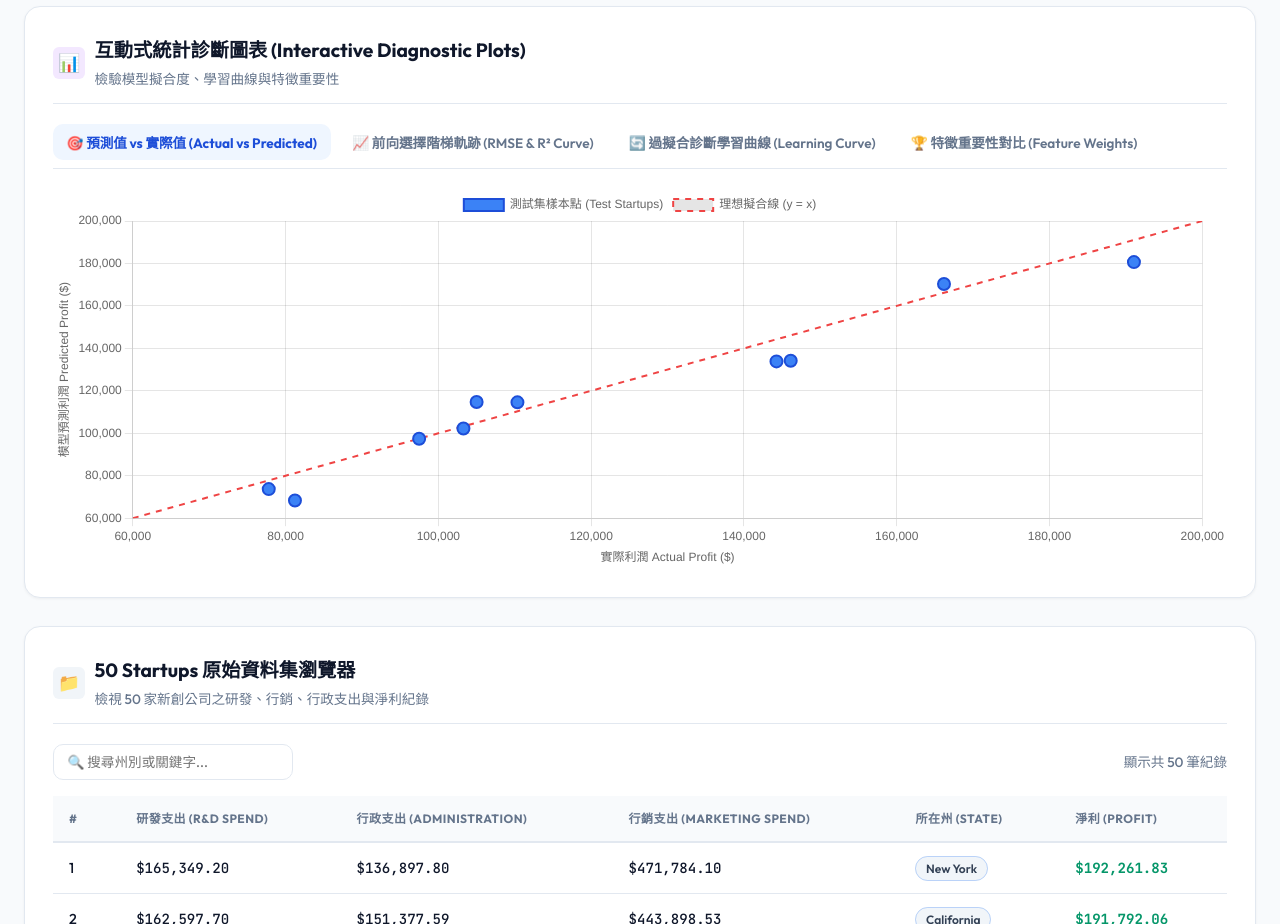
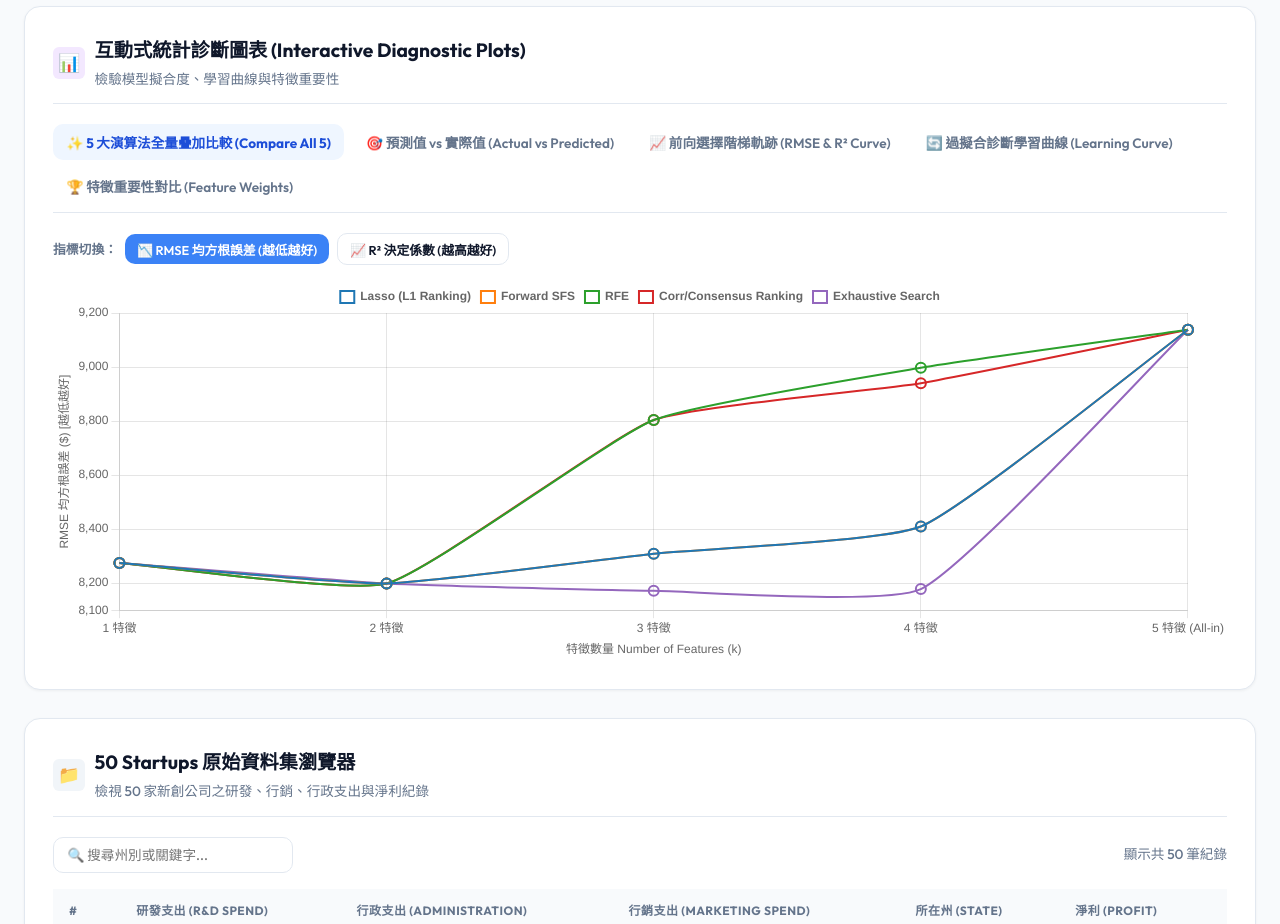
Before and after one commit to naz0914/50-Startups-dataset-for-Multiple-Linear-Regression, a plain HTML site: page index.html in a window 1280 px wide. Shown: the part 2360-3284 px from the top of the page. Drawn offline with nearby package versions, Linux system fonts and the light colour scheme.

Commit message:
feat: add 5-method feature selection comparison dual chart and interactive visualizer

```diff
--- a/app.js
+++ b/app.js
@@ -545,7 +545,8 @@ const APP_DATA = {
 // State Variables
 let currentMode = 'top2'; // 'top2' | 'full'
 let currentState = 'California';
-let currentChartTab = 'pred_vs_actual';
+let currentChartTab = 'fs_5methods';
+let currentFS5Metric = 'rmse'; // 'rmse' | 'r2'
 let mainChart = null;
 
 // Initialize on DOM loaded
@@ -791,8 +792,41 @@ function filterDataTable() {
 }
 
 // Initialize Charts
+// 5-Method Comparison Data
+const FS_5METHODS_DATA = {
+  k_labels: ['1 特徵', '2 特徵', '3 特徵', '4 特徵', '5 特徵 (All-in)'],
+  rmse: {
+    'Lasso (L1 Ranking)': [8274.87, 8198.80, 8309.06, 8409.92, 9137.99],
+    'Forward SFS': [8274.87, 8198.80, 8309.06, 8409.92, 9137.99],
+    'RFE': [8274.87, 8198.80, 8803.78, 8997.20, 9137.99],
+    'Corr/Consensus Ranking': [8274.87, 8198.80, 8803.78, 8940.15, 9137.99],
+    'Exhaustive Search': [8274.87, 8198.80, 8171.65, 8178.37, 9137.99]
+  },
+  r2: {
+    'Lasso (L1 Ranking)': [0.946459, 0.947439, 0.946015, 0.944697, 0.934707],
+    'Forward SFS': [0.946459, 0.947439, 0.946015, 0.944697, 0.934707],
+    'RFE': [0.946459, 0.947439, 0.939396, 0.936703, 0.934707],
+    'Corr/Consensus Ranking': [0.946459, 0.947439, 0.939396, 0.937500, 0.934707],
+    'Exhaustive Search': [0.946459, 0.947439, 0.947786, 0.947700, 0.934707]
+  },
+  colors: {
+    'Lasso (L1 Ranking)': '#1f77b4',
+    'Forward SFS': '#ff7f0e',
+    'RFE': '#2ca02c',
+    'Corr/Consensus Ranking': '#d62728',
+    'Exhaustive Search': '#9467bd'
+  }
+};
+
 function initChart() {
-  renderPredVsActualChart();
+  renderFS5MethodsChart();
+}
+
+function setFS5Metric(metric) {
+  currentFS5Metric = metric;
+  document.getElementById('btn-toggle-rmse').className = (metric === 'rmse') ? 'btn-primary' : 'btn-secondary';
+  document.getElementById('btn-toggle-r2').className = (metric === 'r2') ? 'btn-primary' : 'btn-secondary';
+  renderFS5MethodsChart();
 }
 
 function switchChartTab(tab) {
@@ -800,10 +834,65 @@ function switchChartTab(tab) {
   document.querySelectorAll('.tab-btn').forEach(btn => btn.classList.remove('active'));
   event.target.classList.add('active');
 
-  if (tab === 'pred_vs_actual') renderPredVsActualChart();
+  const toggleBox = document.getElementById('fs5-metric-toggle');
+  if (toggleBox) {
+    toggleBox.style.display = (tab === 'fs_5methods') ? 'flex' : 'none';
+  }
+
+  if (tab === 'fs_5methods') renderFS5MethodsChart();
+  else if (tab === 'pred_vs_actual') renderPredVsActualChart();
   else if (tab === 'fs_curve') renderFSCurveChart();
   else if (tab === 'learning_curve') renderLearningCurveChart();
   else if (tab === 'feature_importance') renderFeatureImportanceChart();
+}
+
+function renderFS5MethodsChart() {
+  const ctx = document.getElementById('mainChart').getContext('2d');
+  if (mainChart) mainChart.destroy();
+
+  const isRMSE = (currentFS5Metric === 'rmse');
+  const datasetMap = isRMSE ? FS_5METHODS_DATA.rmse : FS_5METHODS_DATA.r2;
+
+  const datasets = Object.keys(datasetMap).map(name => {
+    return {
+      label: name,
+      data: datasetMap[name],
+      borderColor: FS_5METHODS_DATA.colors[name],
+      backgroundColor: 'transparent',
+      borderWidth: 2,
+      pointRadius: 5,
+      pointHoverRadius: 8,
+      tension: 0.15
+    };
+  });
+
+  mainChart = new Chart(ctx, {
+    type: 'line',
+    data: {
+      labels: FS_5METHODS_DATA.k_labels,
+      datasets: datasets
+    },
+    options: {
+      responsive: true,
+      maintainAspectRatio: false,
+      plugins: {
+        legend: { position: 'top', labels: { boxWidth: 14, font: { weight: '600' } } },
+        tooltip: {
+          callbacks: {
+            label: (ctx) => isRMSE ? ctx.dataset.label + ': ' + fmtCurr(ctx.raw) : ctx.dataset.label + ': R² = ' + fmtNum(ctx.raw, 6)
+          }
+        }
+      },
+      scales: {
+        x: { title: { display: true, text: '特徵數量 Number of Features (k)' } },
+        y: {
+          title: { display: true, text: isRMSE ? 'RMSE 均方根誤差 ($) [越低越好]' : 'R² 決定係數 [越高越好]' },
+          min: isRMSE ? 8100 : 0.932,
+          max: isRMSE ? 9200 : 0.950
+        }
+      }
+    }
+  });
 }
 
 function renderPredVsActualChart() {
--- a/index.html
+++ b/index.html
@@ -287,10 +287,18 @@
 
       <!-- Chart Tabs -->
       <div class="chart-tabs" role="tablist">
-        <button class="tab-btn active" onclick="switchChartTab('pred_vs_actual')">🎯 預測值 vs 實際值 (Actual vs Predicted)</button>
+        <button class="tab-btn active" onclick="switchChartTab('fs_5methods')">✨ 5 大演算法全量疊加比較 (Compare All 5)</button>
+        <button class="tab-btn" onclick="switchChartTab('pred_vs_actual')">🎯 預測值 vs 實際值 (Actual vs Predicted)</button>
         <button class="tab-btn" onclick="switchChartTab('fs_curve')">📈 前向選擇階梯軌跡 (RMSE & R² Curve)</button>
         <button class="tab-btn" onclick="switchChartTab('learning_curve')">🔄 過擬合診斷學習曲線 (Learning Curve)</button>
         <button class="tab-btn" onclick="switchChartTab('feature_importance')">🏆 特徵重要性對比 (Feature Weights)</button>
+      </div>
+
+      <!-- Metric Toggle for 5 Methods Chart -->
+      <div id="fs5-metric-toggle" style="display: flex; gap: 0.5rem; margin-bottom: 1rem; align-items: center;">
+        <span style="font-size: 0.8rem; font-weight: 700; color: var(--text-muted);">指標切換：</span>
+        <button type="button" class="btn-primary" id="btn-toggle-rmse" style="padding: 0.35rem 0.75rem; font-size: 0.8rem;" onclick="setFS5Metric('rmse')">📉 RMSE 均方根誤差 (越低越好)</button>
+        <button type="button" class="btn-secondary" id="btn-toggle-r2" style="padding: 0.35rem 0.75rem; font-size: 0.8rem;" onclick="setFS5Metric('r2')">📈 R² 決定係數 (越高越好)</button>
       </div>
 
       <div class="chart-wrapper">
```
Also changed, not shown: feature_selection_comparison_5methods.png (added).
